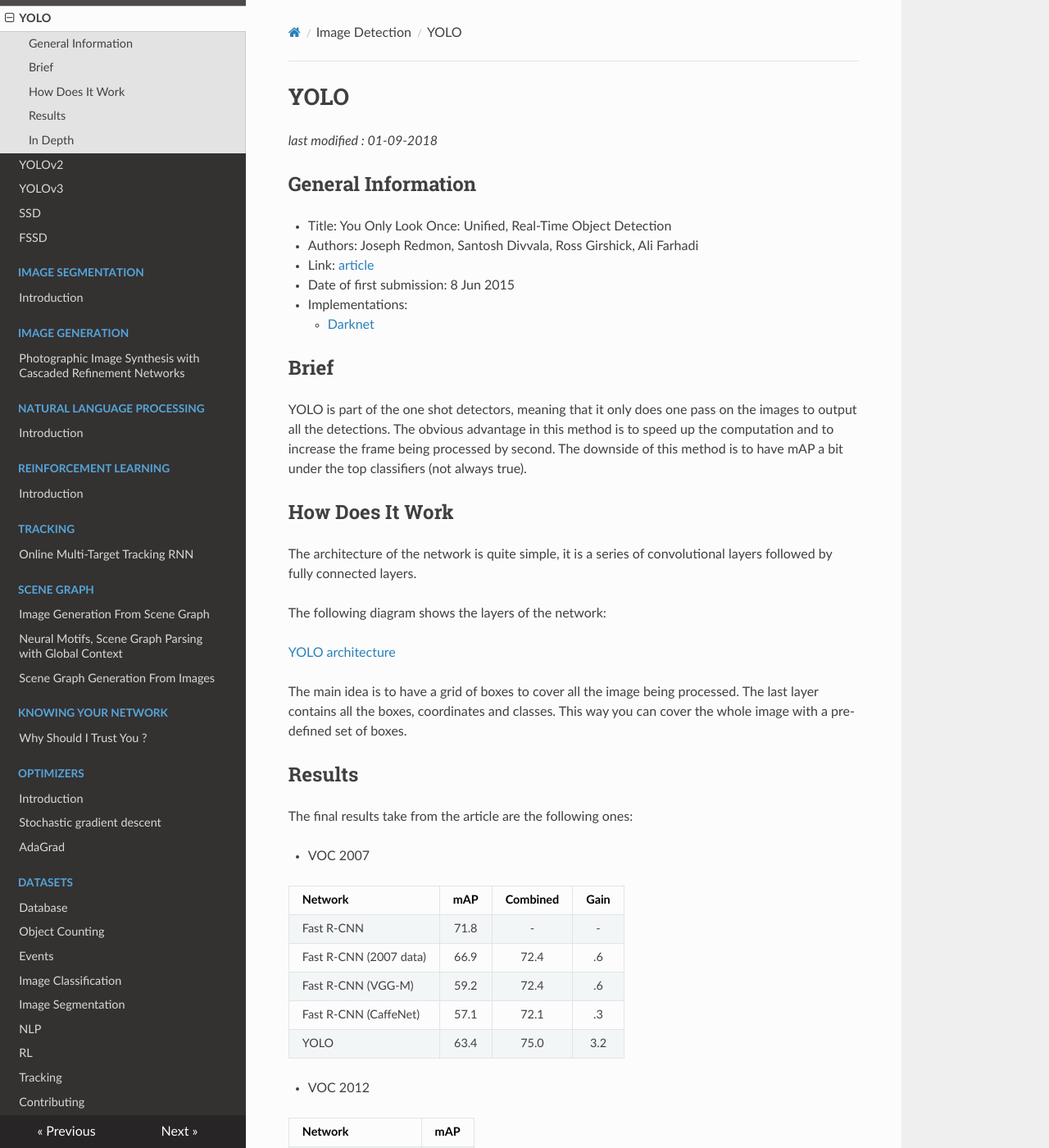
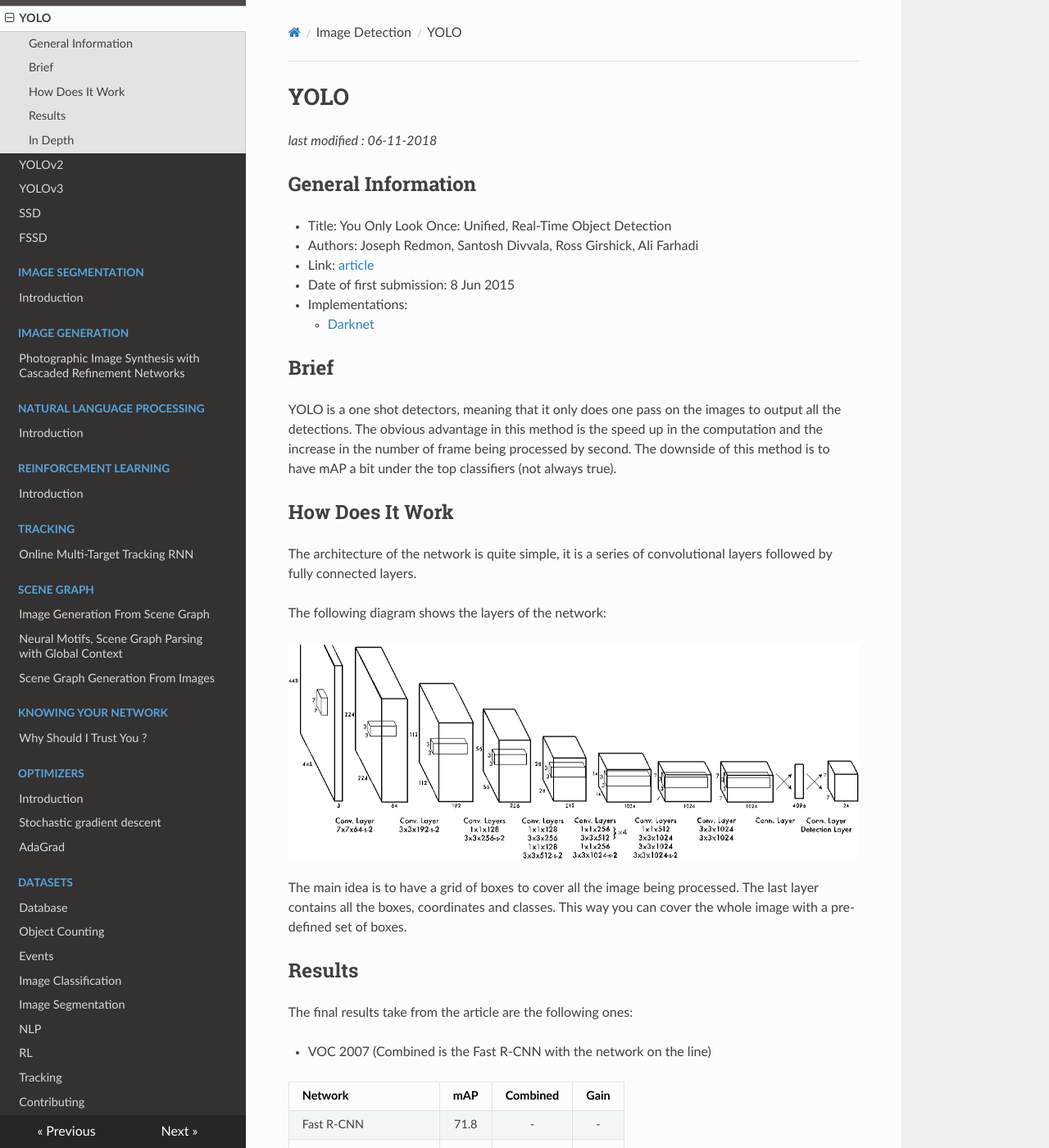
Before and after one commit to D3lt4lph4/papers, an MkDocs documentation site: the page built from docs/imagedetection/yolo.md, in a window 1280 px wide and 1400 px high. Shown: the whole window at 82% size. Built offline with MkDocs 1.6.1, drawn with Linux system fonts in a browser that asks for light colours; nearby versions of some CDN libraries; old or Windows-style settings are respelled for this version of MkDocs; some of the changed text lies outside the part shown.

Commit message:
small corrections

```diff
--- a/docs/imagedetection/yolo.md
+++ b/docs/imagedetection/yolo.md
@@ -1,6 +1,6 @@
 # YOLO
 
-_last modified : 01-09-2018_
+_last modified : 06-11-2018_
 
 ## General Information
 
@@ -13,7 +13,7 @@ _last modified : 01-09-2018_
 
 ## Brief
 
-YOLO is part of the one shot detectors, meaning that it only does one pass on the images to output all the detections. The obvious advantage in this method is to speed up the computation and to increase the frame being processed by second. The downside of this method is to have mAP a bit under the top classifiers (not always true).
+YOLO is a one shot detectors, meaning that it only does one pass on the images to output all the detections. The obvious advantage in this method is the speed up in the computation and the increase in the number of frame being processed by second. The downside of this method is to have mAP a bit under the top classifiers (not always true).
 
 ## How Does It Work
 
@@ -21,7 +21,7 @@ The architecture of the network is quite simple, it is a series of convolutional
 
 The following diagram shows the layers of the network:
 
-[YOLO architecture](https://raw.githubusercontent.com/D3lt4lph4/papers/master/docs/images/imagedetection/yolo/network.png "YOLO")
+![YOLO architecture](https://raw.githubusercontent.com/D3lt4lph4/papers/master/docs/images/imagedetection/yolo/network.png "YOLO")
 
 The main idea is to have a grid of boxes to cover all the image being processed. The last layer contains all the boxes, coordinates and classes. This way you can cover the whole image with a pre-defined set of boxes.
 
@@ -29,7 +29,7 @@ The main idea is to have a grid of boxes to cover all the image being processed.
 
 The final results take from the article are the following ones:
 
-- VOC 2007
+- VOC 2007 (Combined is the Fast R-CNN with the network on the line)
 
 | Network | mAP | Combined | Gain |
 |---------|:---:|:--------:|:----:|
@@ -71,14 +71,10 @@ Among the results, one interesting thing is the mixing of their method with othe
 
 We will only detail quickly the way of work of the grid of boxes. For more details, check this [link](http://christopher5106.github.io/object/detectors/2017/08/10/bounding-box-object-detectors-understanding-yolo.html), it explains very clearly all the details of the network.
 
-If we take a look at the image above, we can see the size of the last layer to be 7x7x30, this is the output size for the PASCAL VOC challenge.
+If we take a look at the image above (how does it works), we can see the size of the last layer to be 7x7x30, this is the output size for the PASCAL VOC challenge.
 
 The 7X7 is the size of the grid (see image below), the 30 is for the 20 classes of the network + 2 boxes (4 coordinates and confidence). It is important to see that only one class probability is used for two boxes.
 
 ![yolo grid](https://raw.githubusercontent.com/D3lt4lph4/papers/master/docs/images/imagedetection/yolo/yologrid.png "YOLO grid boxes")
 
 Then, for each two boxes of the grid, the coordinates are regressed, meaning that a box can actually be way bigger than the size of the cell. After that, the usual processing of the boxes to get the output.
-
-# Warning
-
-None so far.
```
